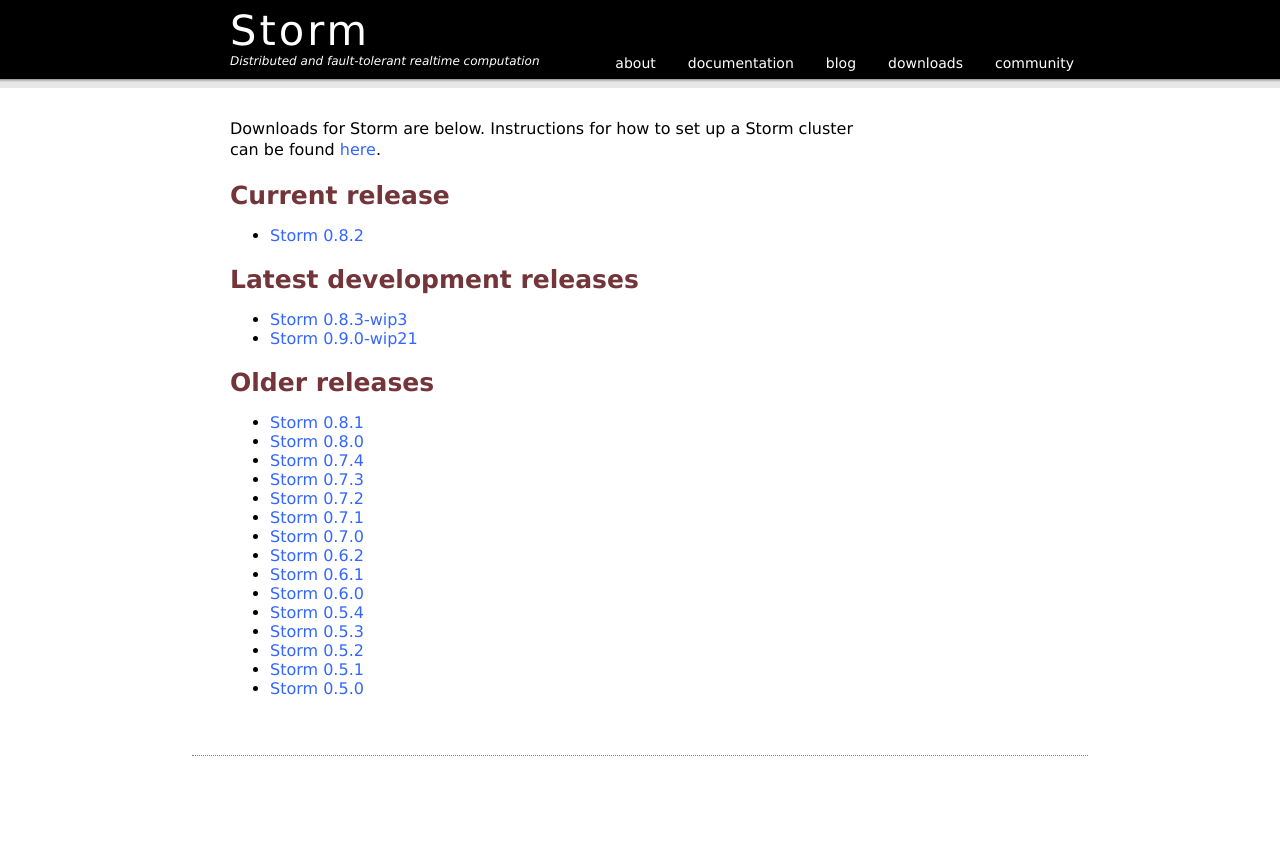
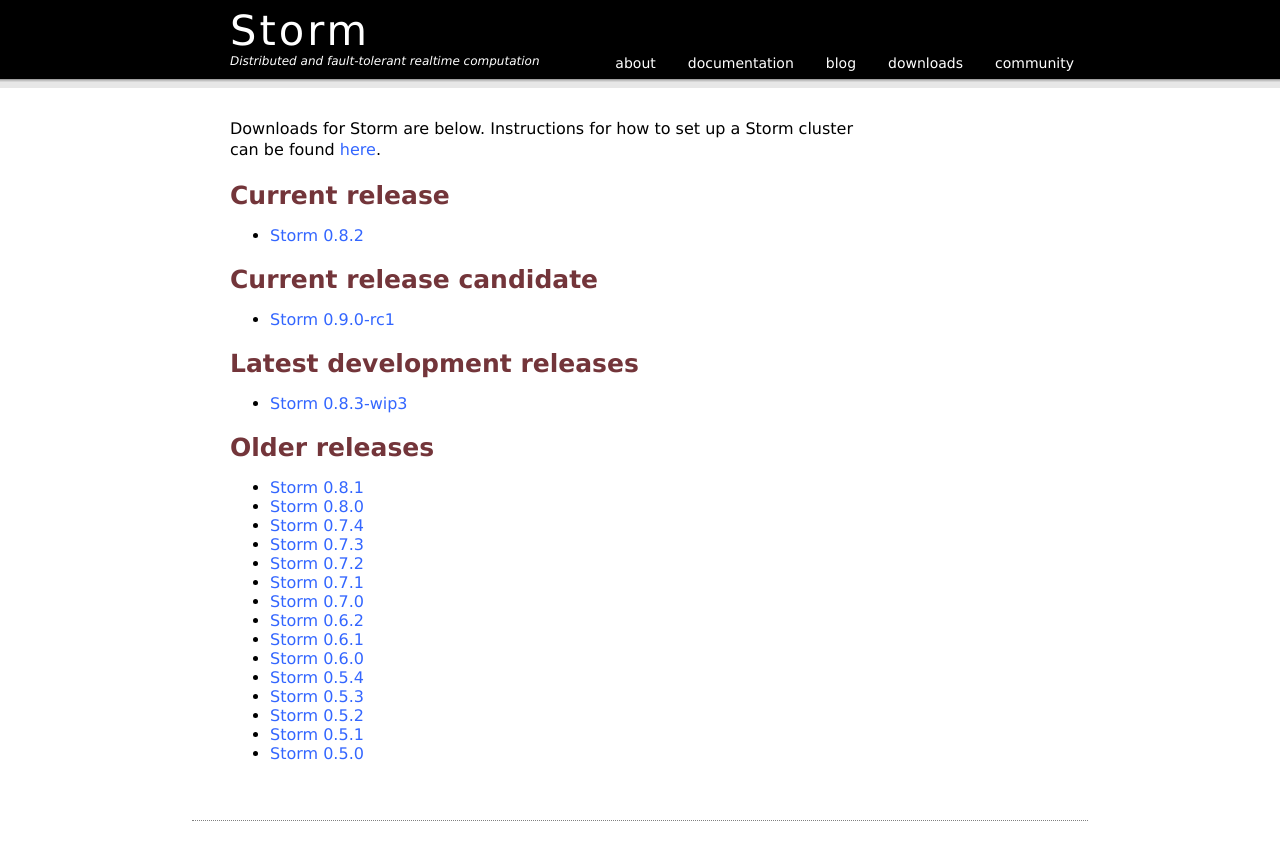
Before and after one commit to nathanmarz/storm-website, a Jekyll site: the page built from downloads.html, in a window 1280 px wide. Shown: the top 860 px of the page. Built offline with Jekyll 4.4.1, drawn with Linux system fonts in a browser that asks for light colours; Markdown is read by kramdown in place of the engine named in the settings.

Commit message:
add 0.9.0-rc1 release

```diff
--- a/downloads.html
+++ b/downloads.html
@@ -26,10 +26,13 @@ older:
   <ul>
   <li><a href="https://www.dropbox.com/s/fl4kr7w0oc8ihdw/storm-0.8.2.zip">Storm 0.8.2</a></li>
   </ul>
+  <h2>Current release candidate</h2>
+  <ul>
+  <li><a href="https://dl.dropboxusercontent.com/sh/oi07z5ii630cm0p/MLHZnu3_Yr/storm-0.9.0-rc1.zip">Storm 0.9.0-rc1</a></li>
+  </ul>
   <h2>Latest development releases</h2>
   <ul>
   <li><a href="https://www.dropbox.com/s/9682bqfez5vgejd/storm-0.8.3-wip3.zip">Storm 0.8.3-wip3</a></li>
-  <li><a href="https://www.dropbox.com/s/8ncawo6hh1jp169/storm-0.9.0-wip21.zip">Storm 0.9.0-wip21</a></li>
   </ul>
   <h2>Older releases</h2>
   <ul>
```
